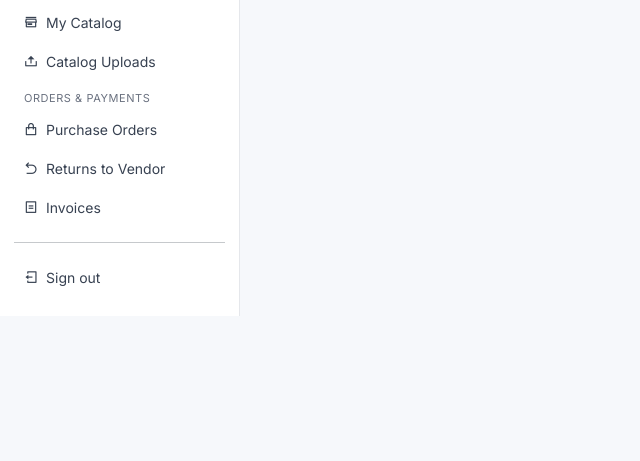
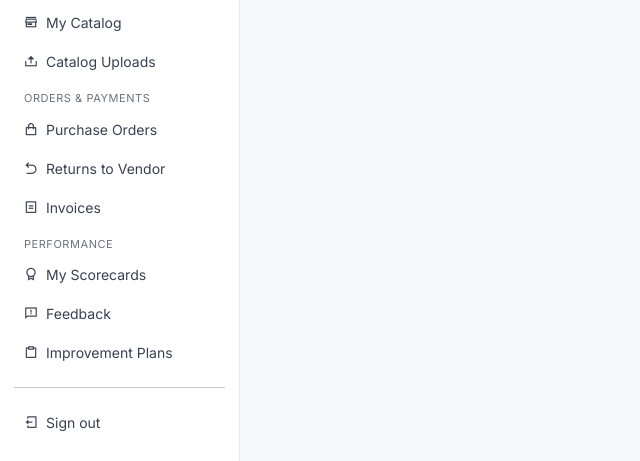
Before and after one commit to mnavaid925/NavPMS, a Django app: page /vendor-portal/ in a window 1280 px wide. Shown: the part 621-1082 px from the top of the page, without its empty margins (0-640 px from the left). Before the commit the page ends 937 px from the top, so only its background shows below. Run offline with Django 4.2, Linux system fonts and the light colour scheme; a user stored in the database is signed in; tables that the repository leaves empty hold one stand-in row (values such as "Sample post"); some libraries are stand-ins or nearby versions.

Commit message:
feat(supplier-performance): vendor-portal sidebar links

```diff
--- a/templates/vendor_portal/base.html
+++ b/templates/vendor_portal/base.html
@@ -68,6 +68,13 @@
        href="{% url 'vendor_portal:returns' %}"><i class="ri-arrow-go-back-line"></i> Returns to Vendor</a>
     <a class="nav-link {% if request.resolver_match.url_name == 'invoices' %}active{% endif %}"
        href="{% url 'vendor_portal:invoices' %}"><i class="ri-bill-line"></i> Invoices</a>
+    <div class="small-label">Performance</div>
+    <a class="nav-link {% if 'performance_scorecard' in request.resolver_match.url_name|default:'' %}active{% endif %}"
+       href="{% url 'vendor_portal:performance_scorecards' %}"><i class="ri-award-line"></i> My Scorecards</a>
+    <a class="nav-link {% if request.resolver_match.url_name == 'performance_feedback' %}active{% endif %}"
+       href="{% url 'vendor_portal:performance_feedback' %}"><i class="ri-feedback-line"></i> Feedback</a>
+    <a class="nav-link {% if 'performance_pip' in request.resolver_match.url_name|default:'' or request.resolver_match.url_name == 'performance_pips' %}active{% endif %}"
+       href="{% url 'vendor_portal:performance_pips' %}"><i class="ri-clipboard-line"></i> Improvement Plans</a>
     <hr>
     <a class="nav-link" href="{% url 'accounts:logout' %}"><i class="ri-logout-box-line"></i> Sign out</a>
   </aside>
```
